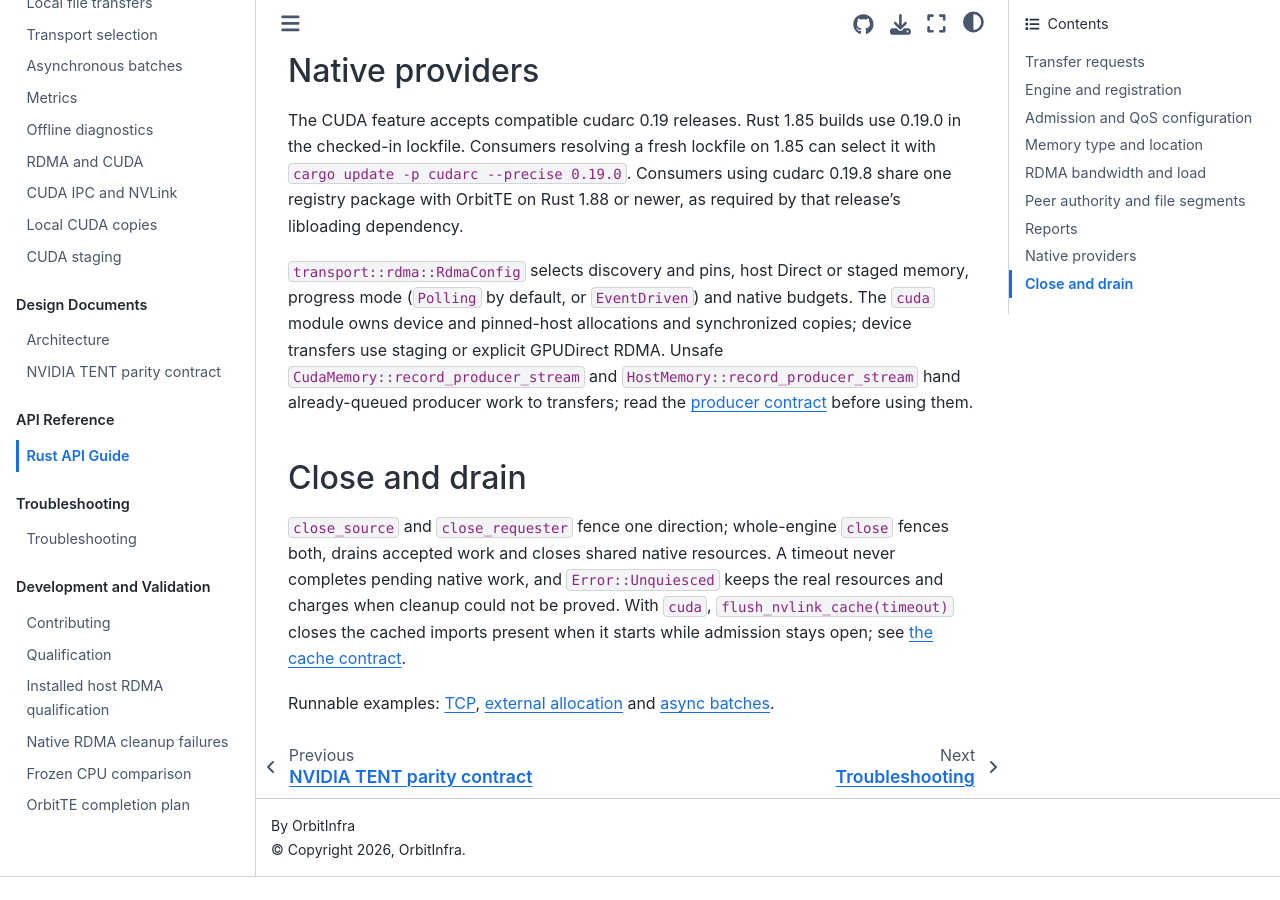
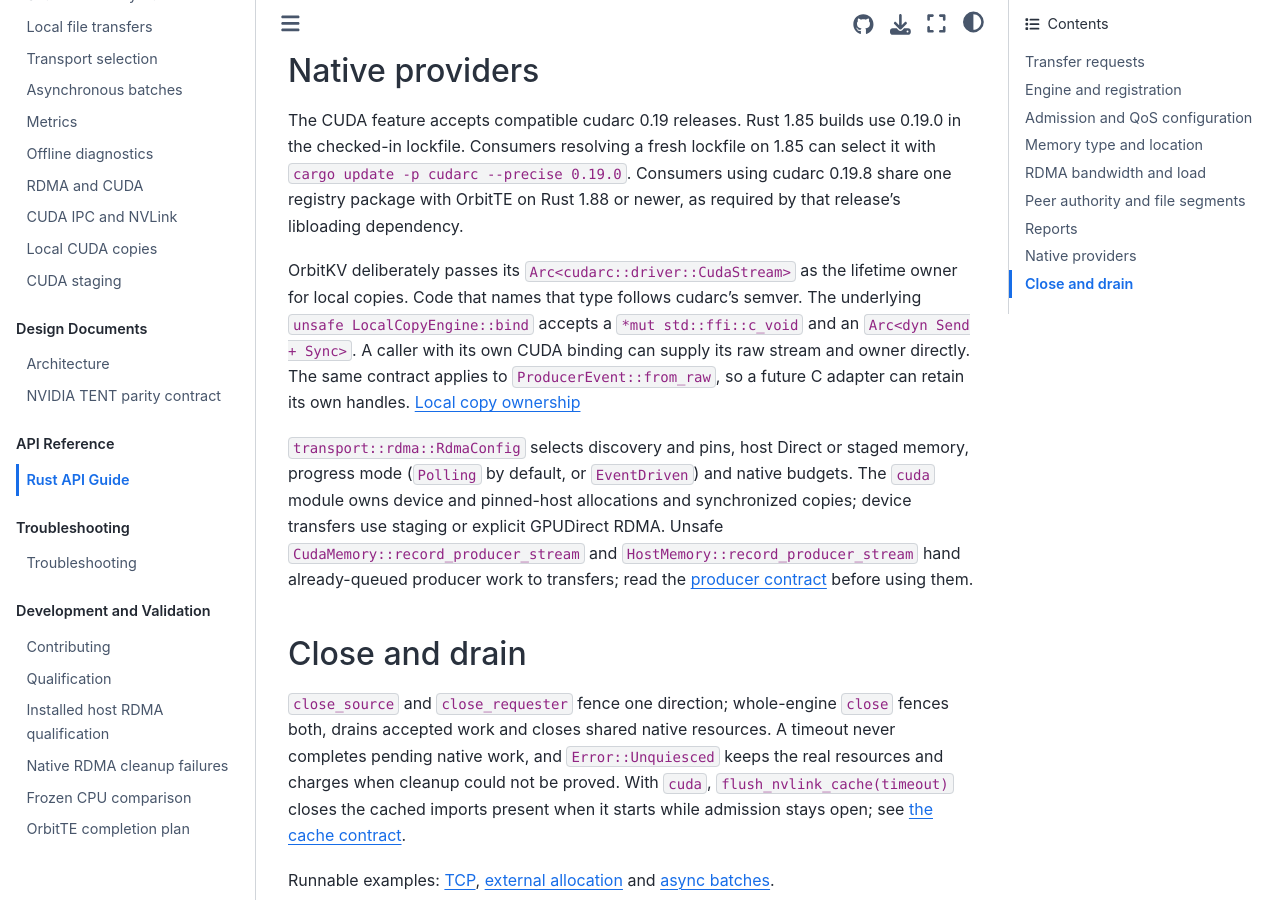
Before and after one commit to OrbitInfra/OrbitTE, a Sphinx documentation site: the page built from docs/rust-api.md, in a window 1280 px wide and 900 px high, scrolled down 3880 px. Built offline with Sphinx 7.4.7 and the Sphinx Book theme 1.1.4, drawn with Linux system fonts in a browser that asks for light colours; before the commit the page ends 4757 px from its top, so only the background shows below that.

Commit message:
test(cuda): guard the shipped PTX and raw-stream consumer contract

```diff
--- a/docs/rust-api.md
+++ b/docs/rust-api.md
@@ -145,6 +145,14 @@ on 1.85 can select it with `cargo update -p cudarc --precise 0.19.0`.
 Consumers using cudarc 0.19.8 share one registry package with OrbitTE on
 Rust 1.88 or newer, as required by that release's libloading dependency.
 
+OrbitKV deliberately passes its `Arc<cudarc::driver::CudaStream>` as the
+lifetime owner for local copies. Code that names that type follows cudarc's
+semver. The underlying `unsafe LocalCopyEngine::bind` accepts a
+`*mut std::ffi::c_void` and an `Arc<dyn Send + Sync>`. A caller with its own
+CUDA binding can supply its raw stream and owner directly. The same contract
+applies to `ProducerEvent::from_raw`, so a future C adapter can retain its
+own handles. [Local copy ownership](local-copy.md)
+
 `transport::rdma::RdmaConfig` selects discovery and pins, host Direct or staged
 memory, progress mode (`Polling` by default, or `EventDriven`) and native budgets.
 The `cuda` module owns device and pinned-host allocations and synchronized copies;
```
Also changed, not shown: 2 other files.
